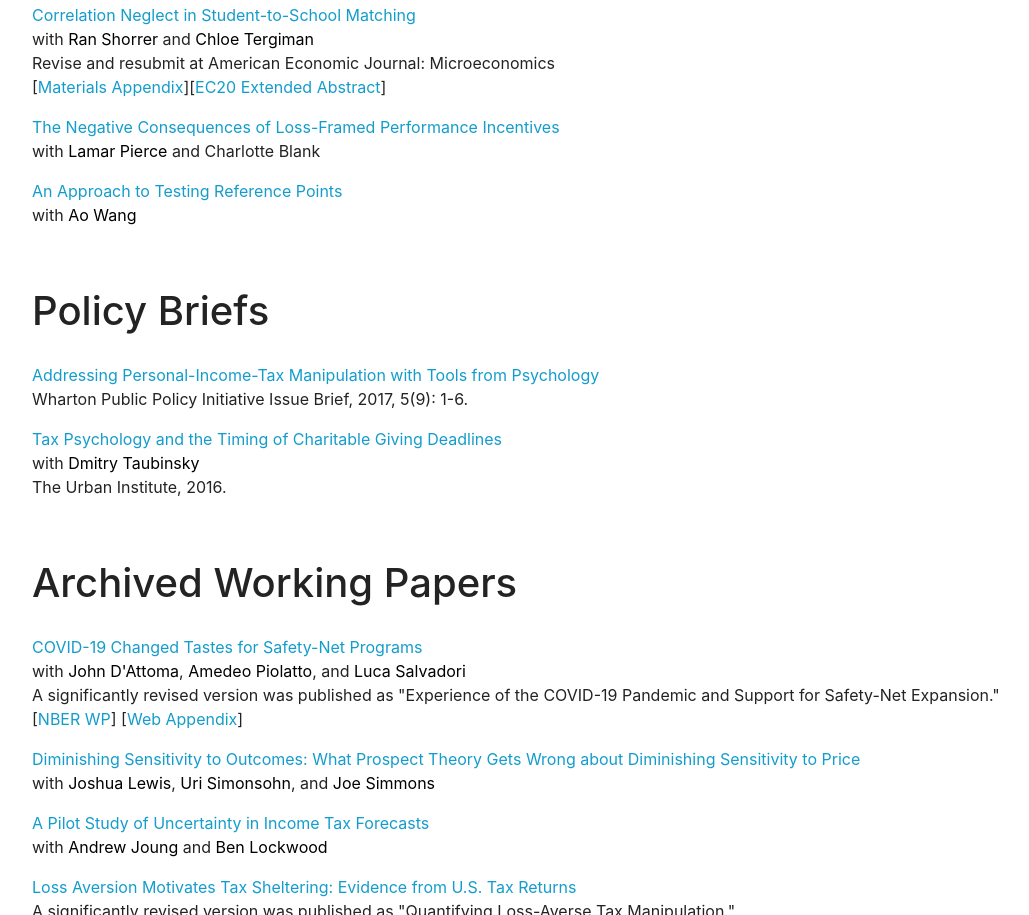
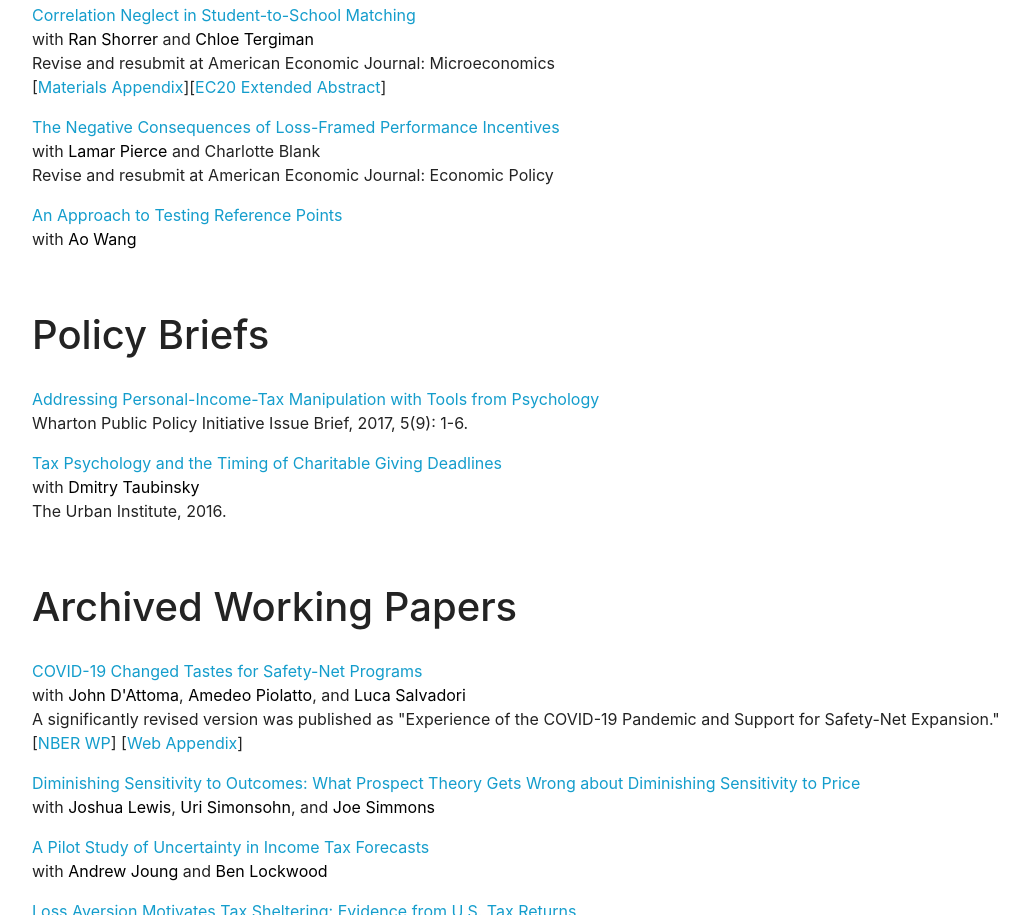
Before and after one commit to alexreesjones/alexreesjones.github.io, a plain HTML site: page index.html in a window 1280 px wide. Shown: the part 2766-3681 px from the top of the page, without its empty margins (53-1082 px from the left). Drawn offline with nearby package versions, Linux system fonts and the light colour scheme.

Commit message:
aej policy

```diff
--- a/index.html
+++ b/index.html
@@ -386,6 +386,7 @@ Do You Think Would Make You Happier? What Do You Think You Would Choose?</a><br
 	<div class="filterDiv RD">
         <p><a class="paper" href="./papers/The Negative Consequences of Loss-Framed Performance Incentives.pdf">The Negative Consequences of Loss-Framed Performance Incentives</a><br />
         with <a class="coauthor" href="https://www.lamarpierce.net/" style="color:black">Lamar Pierce</a> and <a class="coauthor" ">Charlotte Blank</a><br />
+Revise and resubmit at <a class="journal">American Economic Journal: Economic Policy</a><br />
   	</p>
 	</div>
 
```
Also changed, not shown: 1 other file.
